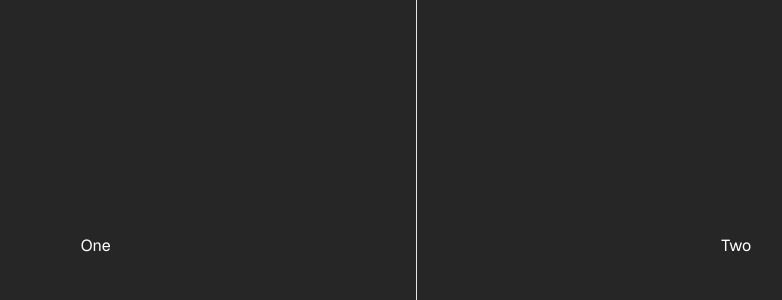
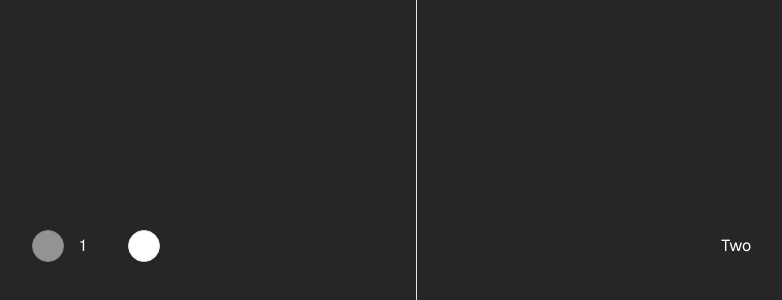
Before and after one commit to sah339/dream-viewer, a Next.js app: page / in a window 1280 px wide. Shown: the part 154-454 px from the top of the page, without its empty margins (224-1006 px from the left). Built offline with nearby package versions, Linux system fonts and the light colour scheme.

Commit message:
Created image pane component and added carousel

```diff
--- a/package.json
+++ b/package.json
@@ -21,10 +21,12 @@
   },
   "dependencies": {
     "@libsql/client": "^0.9.0",
+    "@radix-ui/react-slot": "^1.1.2",
     "@t3-oss/env-nextjs": "^0.10.1",
     "class-variance-authority": "^0.7.1",
     "clsx": "^2.1.1",
     "drizzle-orm": "^0.33.0",
+    "embla-carousel-react": "^8.5.2",
     "geist": "^1.3.0",
     "lucide-react": "^0.482.0",
     "next": "^15.0.1",
--- /dev/null
+++ b/src/app/_components/image-pane.tsx
@@ -0,0 +1,22 @@
+import {
+  Carousel,
+  CarouselContent,
+  CarouselItem,
+  CarouselNext,
+  CarouselPrevious,
+} from "~/components/ui/carousel";
+
+const imageData = [""];
+
+export default function ImagePane() {
+  return (
+    <Carousel>
+      <CarouselContent>
+        <CarouselItem>1</CarouselItem>
+        <CarouselItem>2</CarouselItem>
+      </CarouselContent>
+      <CarouselPrevious />
+      <CarouselNext />
+    </Carousel>
+  );
+}
--- a/src/app/page.tsx
+++ b/src/app/page.tsx
@@ -2,17 +2,21 @@
   ResizableHandle,
   ResizablePanel,
   ResizablePanelGroup,
-} from "~/components/ui/resizable"
-
+} from "~/components/ui/resizable";
+import ImagePane from "./_components/image-pane";
 
 export default function HomePage() {
   return (
     <main className="flex min-h-screen items-center justify-center bg-neutral-800 text-white">
-      <div className="w-screen h-screen">
+      <div className="h-screen w-screen">
         <ResizablePanelGroup direction="horizontal">
-          <ResizablePanel className="flex items-center justify-center">One</ResizablePanel>
+          <ResizablePanel className="flex items-center justify-center">
+            <ImagePane />
+          </ResizablePanel>
           <ResizableHandle />
-          <ResizablePanel className="flex items-center justify-center">Two</ResizablePanel>
+          <ResizablePanel className="flex items-center justify-center">
+            Two
+          </ResizablePanel>
         </ResizablePanelGroup>
       </div>
     </main>
--- /dev/null
+++ b/src/components/ui/button.tsx
@@ -0,0 +1,57 @@
+import * as React from "react"
+import { Slot } from "@radix-ui/react-slot"
+import { cva, type VariantProps } from "class-variance-authority"
+
+import { cn } from "~/lib/utils"
+
+const buttonVariants = cva(
+  "inline-flex items-center justify-center gap-2 whitespace-nowrap rounded-md text-sm font-medium transition-colors focus-visible:outline-none focus-visible:ring-1 focus-visible:ring-ring disabled:pointer-events-none disabled:opacity-50 [&_svg]:pointer-events-none [&_svg]:size-4 [&_svg]:shrink-0",
+  {
+    variants: {
+      variant: {
+        default:
+          "bg-primary text-primary-foreground shadow hover:bg-primary/90",
+        destructive:
+          "bg-destructive text-destructive-foreground shadow-sm hover:bg-destructive/90",
+        outline:
+          "border border-input bg-background shadow-sm hover:bg-accent hover:text-accent-foreground",
+        secondary:
+          "bg-secondary text-secondary-foreground shadow-sm hover:bg-secondary/80",
+        ghost: "hover:bg-accent hover:text-accent-foreground",
+        link: "text-primary underline-offset-4 hover:underline",
+      },
+      size: {
+        default: "h-9 px-4 py-2",
+        sm: "h-8 rounded-md px-3 text-xs",
+        lg: "h-10 rounded-md px-8",
+        icon: "h-9 w-9",
+      },
+    },
+    defaultVariants: {
+      variant: "default",
+      size: "default",
+    },
+  }
+)
+
+export interface ButtonProps
+  extends React.ButtonHTMLAttributes<HTMLButtonElement>,
+    VariantProps<typeof buttonVariants> {
+  asChild?: boolean
+}
+
+const Button = React.forwardRef<HTMLButtonElement, ButtonProps>(
+  ({ className, variant, size, asChild = false, ...props }, ref) => {
+    const Comp = asChild ? Slot : "button"
+    return (
+      <Comp
+        className={cn(buttonVariants({ variant, size, className }))}
+        ref={ref}
+        {...props}
+      />
+    )
+  }
+)
+Button.displayName = "Button"
+
+export { Button, buttonVariants }
--- /dev/null
+++ b/src/components/ui/carousel.tsx
@@ -0,0 +1,262 @@
+"use client"
+
+import * as React from "react"
+import useEmblaCarousel, {
+  type UseEmblaCarouselType,
+} from "embla-carousel-react"
+import { ArrowLeft, ArrowRight } from "lucide-react"
+
+import { cn } from "~/lib/utils"
+import { Button } from "~/components/ui/button"
+
+type CarouselApi = UseEmblaCarouselType[1]
+type UseCarouselParameters = Parameters<typeof useEmblaCarousel>
+type CarouselOptions = UseCarouselParameters[0]
+type CarouselPlugin = UseCarouselParameters[1]
+
+type CarouselProps = {
+  opts?: CarouselOptions
+  plugins?: CarouselPlugin
+  orientation?: "horizontal" | "vertical"
+  setApi?: (api: CarouselApi) => void
+}
+
+type CarouselContextProps = {
+  carouselRef: ReturnType<typeof useEmblaCarousel>[0]
+  api: ReturnType<typeof useEmblaCarousel>[1]
+  scrollPrev: () => void
+  scrollNext: () => void
+  canScrollPrev: boolean
+  canScrollNext: boolean
+} & CarouselProps
+
+const CarouselContext = React.createContext<CarouselContextProps | null>(null)
+
+function useCarousel() {
+  const context = React.useContext(CarouselContext)
+
+  if (!context) {
+    throw new Error("useCarousel must be used within a <Carousel />")
+  }
+
+  return context
+}
+
+const Carousel = React.forwardRef<
+  HTMLDivElement,
+  React.HTMLAttributes<HTMLDivElement> & CarouselProps
+>(
+  (
+    {
+      orientation = "horizontal",
+      opts,
+      setApi,
+      plugins,
+      className,
+      children,
+      ...props
+    },
+    ref
+  ) => {
+    const [carouselRef, api] = useEmblaCarousel(
+      {
+        ...opts,
+        axis: orientation === "horizontal" ? "x" : "y",
+      },
+      plugins
+    )
+    const [canScrollPrev, setCanScrollPrev] = React.useState(false)
+    const [canScrollNext, setCanScrollNext] = React.useState(false)
+
+    const onSelect = React.useCallback((api: CarouselApi) => {
+      if (!api) {
+        return
+      }
+
+      setCanScrollPrev(api.canScrollPrev())
+      setCanScrollNext(api.canScrollNext())
+    }, [])
+
+    const scrollPrev = React.useCallback(() => {
+      api?.scrollPrev()
+    }, [api])
+
+    const scrollNext = React.useCallback(() => {
+      api?.scrollNext()
+    }, [api])
+
+    const handleKeyDown = React.useCallback(
+      (event: React.KeyboardEvent<HTMLDivElement>) => {
+        if (event.key === "ArrowLeft") {
+          event.preventDefault()
+          scrollPrev()
+        } else if (event.key === "ArrowRight") {
+          event.preventDefault()
+          scrollNext()
+        }
+      },
+      [scrollPrev, scrollNext]
+    )
+
+    React.useEffect(() => {
+      if (!api || !setApi) {
+        return
+      }
+
+      setApi(api)
+    }, [api, setApi])
+
+    React.useEffect(() => {
+      if (!api) {
+        return
+      }
+
+      onSelect(api)
+      api.on("reInit", onSelect)
+      api.on("select", onSelect)
+
+      return () => {
+        api?.off("select", onSelect)
+      }
+    }, [api, onSelect])
+
+    return (
+      <CarouselContext.Provider
+        value={{
+          carouselRef,
+          api: api,
+          opts,
+          orientation:
+            orientation || (opts?.axis === "y" ? "vertical" : "horizontal"),
+          scrollPrev,
+          scrollNext,
+          canScrollPrev,
+          canScrollNext,
+        }}
+      >
+        <div
+          ref={ref}
+          onKeyDownCapture={handleKeyDown}
+          className={cn("relative", className)}
+          role="region"
+          aria-roledescription="carousel"
+          {...props}
+        >
+          {children}
+        </div>
+      </CarouselContext.Provider>
+    )
+  }
+)
+Carousel.displayName = "Carousel"
+
+const CarouselContent = React.forwardRef<
+  HTMLDivElement,
+  React.HTMLAttributes<HTMLDivElement>
+>(({ className, ...props }, ref) => {
+  const { carouselRef, orientation } = useCarousel()
+
+  return (
+    <div ref={carouselRef} className="overflow-hidden">
+      <div
+        ref={ref}
+        className={cn(
+          "flex",
+          orientation === "horizontal" ? "-ml-4" : "-mt-4 flex-col",
+          className
+        )}
+        {...props}
+      />
+    </div>
+  )
+})
+CarouselContent.displayName = "CarouselContent"
+
+const CarouselItem = React.forwardRef<
+  HTMLDivElement,
+  React.HTMLAttributes<HTMLDivElement>
+>(({ className, ...props }, ref) => {
+  const { orientation } = useCarousel()
+
+  return (
+    <div
+      ref={ref}
+      role="group"
+      aria-roledescription="slide"
+      className={cn(
+        "min-w-0 shrink-0 grow-0 basis-full",
+        orientation === "horizontal" ? "pl-4" : "pt-4",
+        className
+      )}
+      {...props}
+    />
+  )
+})
+CarouselItem.displayName = "CarouselItem"
+
+const CarouselPrevious = React.forwardRef<
+  HTMLButtonElement,
+  React.ComponentProps<typeof Button>
+>(({ className, variant = "outline", size = "icon", ...props }, ref) => {
+  const { orientation, scrollPrev, canScrollPrev } = useCarousel()
+
+  return (
+    <Button
+      ref={ref}
+      variant={variant}
+      size={size}
+      className={cn(
+        "absolute  h-8 w-8 rounded-full",
+        orientation === "horizontal"
+          ? "-left-12 top-1/2 -translate-y-1/2"
+          : "-top-12 left-1/2 -translate-x-1/2 rotate-90",
+        className
+      )}
+      disabled={!canScrollPrev}
+      onClick={scrollPrev}
+      {...props}
+    >
+      <ArrowLeft className="h-4 w-4" />
+      <span className="sr-only">Previous slide</span>
+    </Button>
+  )
+})
+CarouselPrevious.displayName = "CarouselPrevious"
+
+const CarouselNext = React.forwardRef<
+  HTMLButtonElement,
+  React.ComponentProps<typeof Button>
+>(({ className, variant = "outline", size = "icon", ...props }, ref) => {
+  const { orientation, scrollNext, canScrollNext } = useCarousel()
+
+  return (
+    <Button
+      ref={ref}
+      variant={variant}
+      size={size}
+      className={cn(
+        "absolute h-8 w-8 rounded-full",
+        orientation === "horizontal"
+          ? "-right-12 top-1/2 -translate-y-1/2"
+          : "-bottom-12 left-1/2 -translate-x-1/2 rotate-90",
+        className
+      )}
+      disabled={!canScrollNext}
+      onClick={scrollNext}
+      {...props}
+    >
+      <ArrowRight className="h-4 w-4" />
+      <span className="sr-only">Next slide</span>
+    </Button>
+  )
+})
+CarouselNext.displayName = "CarouselNext"
+
+export {
+  type CarouselApi,
+  Carousel,
+  CarouselContent,
+  CarouselItem,
+  CarouselPrevious,
+  CarouselNext,
+}
```
Also changed, not shown: 1 other file (tests, documents, lock files or other folders).
